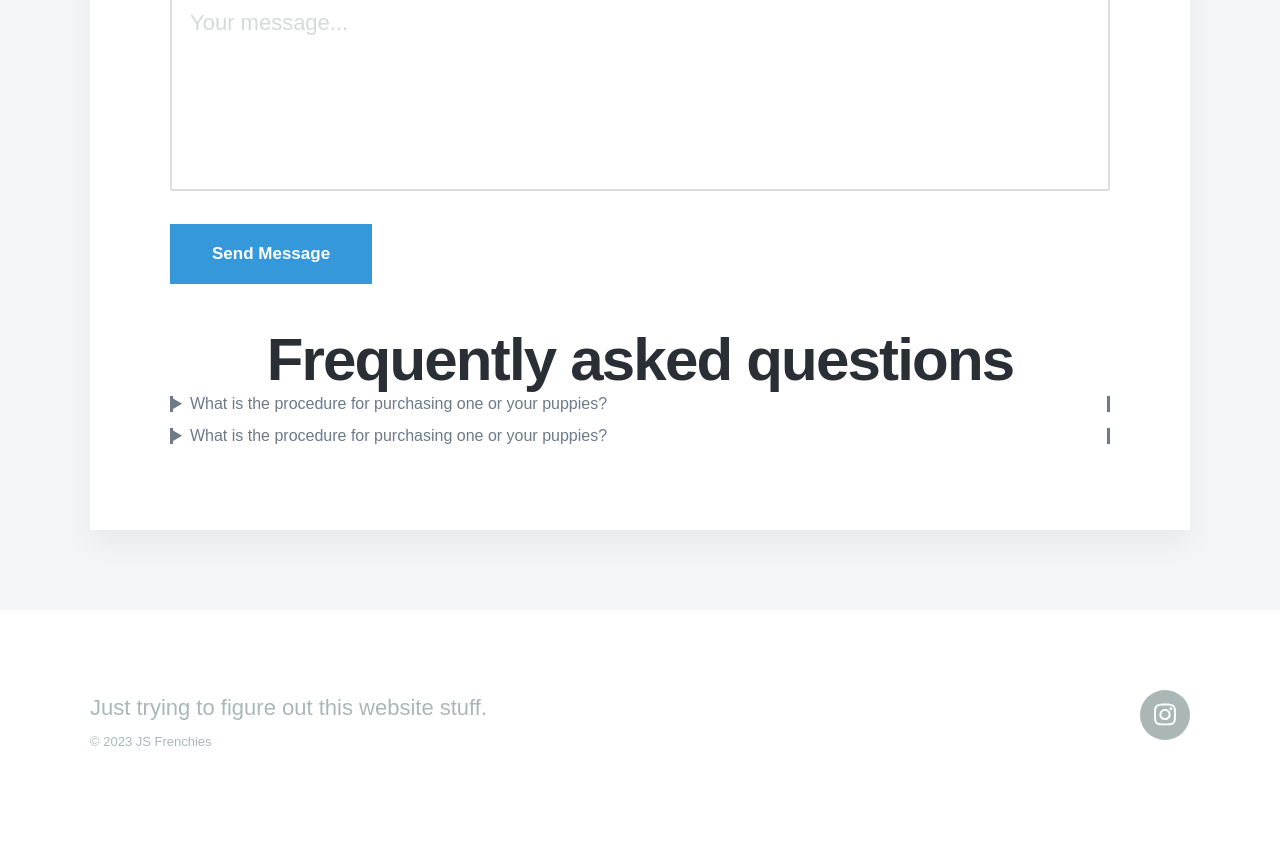
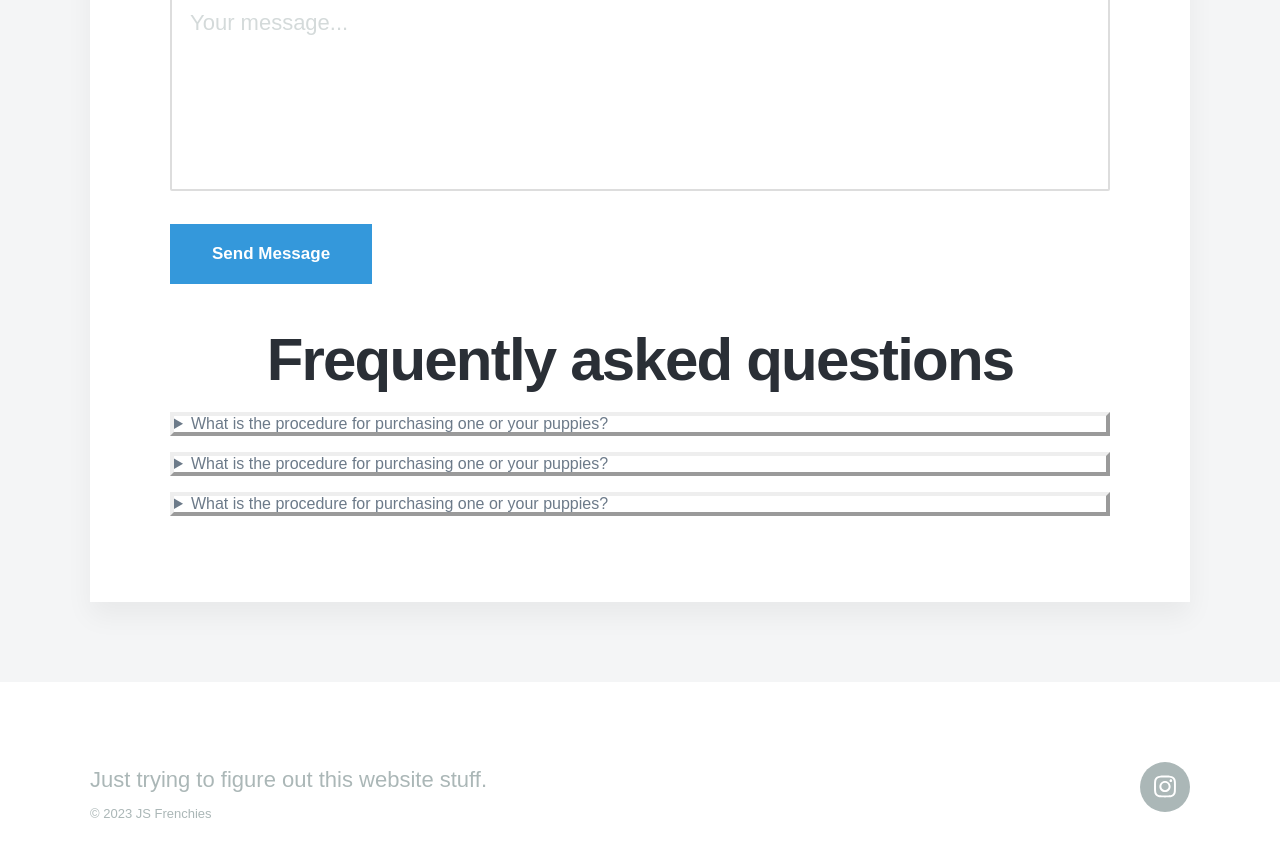
Before and after one commit to jcsodenkamp/jcsodenkamp.github.io, a Jekyll site: the page built from _pages/contact.md, in a window 1280 px wide and 900 px high, scrolled down 856 px. Shown: the top 857 px of the window. Built offline with Jekyll 4.4.1, drawn with Linux system fonts in a browser that asks for light colours; nearby versions of some CDN libraries; some web fonts are replaced; before the commit the page ends 1684 px from its top, so only the background shows below that.

Commit message:
Update contact-form.html

```diff
--- a/_includes/contact-form.html
+++ b/_includes/contact-form.html
@@ -35,7 +35,25 @@
 	<div>
 		<h1 style="text-align: center;">Frequently asked questions</h1>
 	</div>
-	<div style="border-inline: solid">
+	<br>
+
+	<div style="border: 4px outset;">
+	    	<details>
+	        	<summary>
+				What is the procedure for purchasing one or your
+	            		puppies?
+			</summary>
+	        	<p>
+				Filling out our application would be the first step to
+	           		purchasing a puppy. We place our puppies on a first come
+	            		basis and all puppies under 8 weeks require a
+	            		non-refundable deposit.
+			</p>
+	    	</details>
+	</div>
+
+	<br>
+		<div style="border: 4px outset;">
 	    	<details>
 	        	<summary>
 				What is the procedure for purchasing one or your
@@ -51,7 +69,7 @@
 	</div>
 	<br>
 
-		<div style="border-inline: solid">
+		<div style="border: 4px outset;">
 	    	<details>
 	        	<summary>
 				What is the procedure for purchasing one or your
@@ -70,4 +88,5 @@
 
 
 
+
 </div>
```
